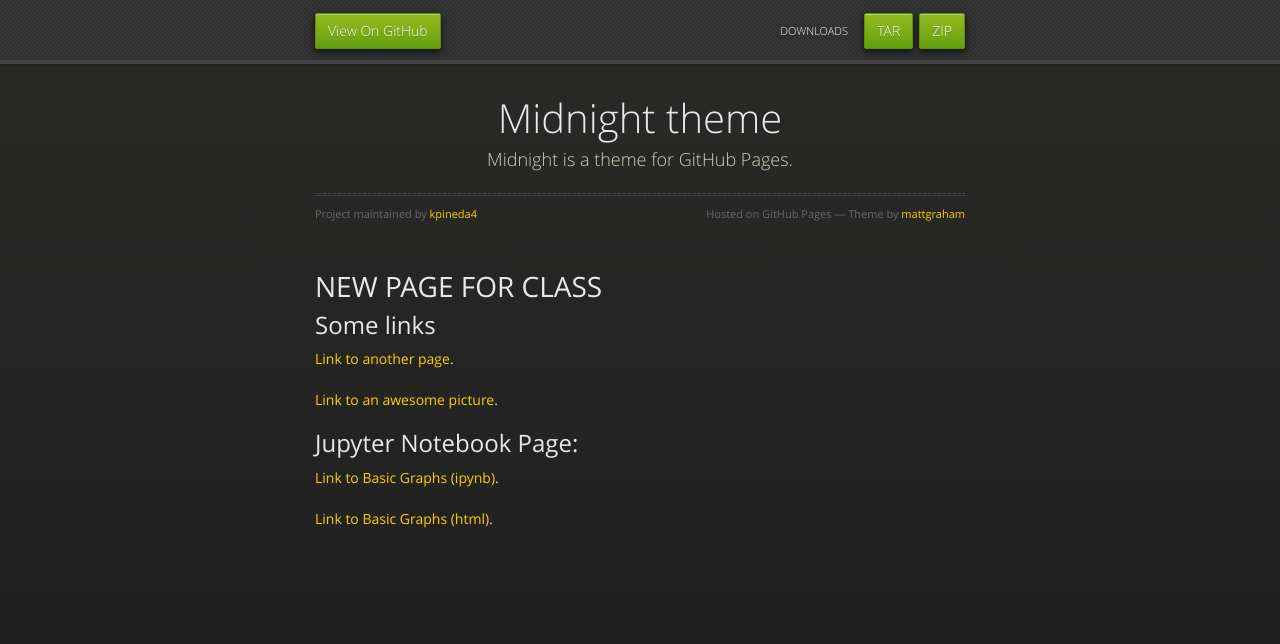
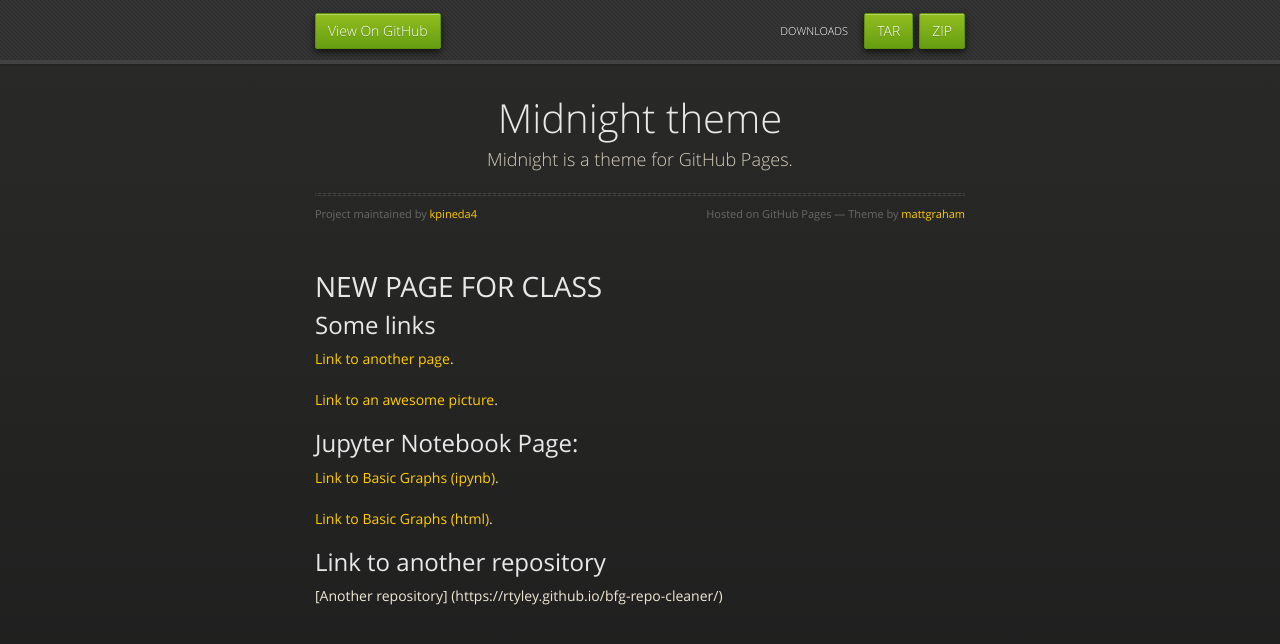
Before and after one commit to kpineda4/kpineda4.github.io, a Jekyll site: the page built from index.md, in a window 1280 px wide. Shown: the top 644 px of the page. Built offline with Jekyll 4.4.1, drawn with Linux system fonts in a browser that asks for light colours; our own code applies the rules of GitHub Pages for plain Markdown files.

Commit message:
Update index.md

```diff
--- a/index.md
+++ b/index.md
@@ -15,3 +15,6 @@ layout: default
 [Link to Basic Graphs (ipynb)](./BasicGraphAssignments.ipynb).
 
 [Link to Basic Graphs (html)](./BasicGraphAssignments.html).
+
+## Link to another repository
+[Another repository] (https://rtyley.github.io/bfg-repo-cleaner/)
```
